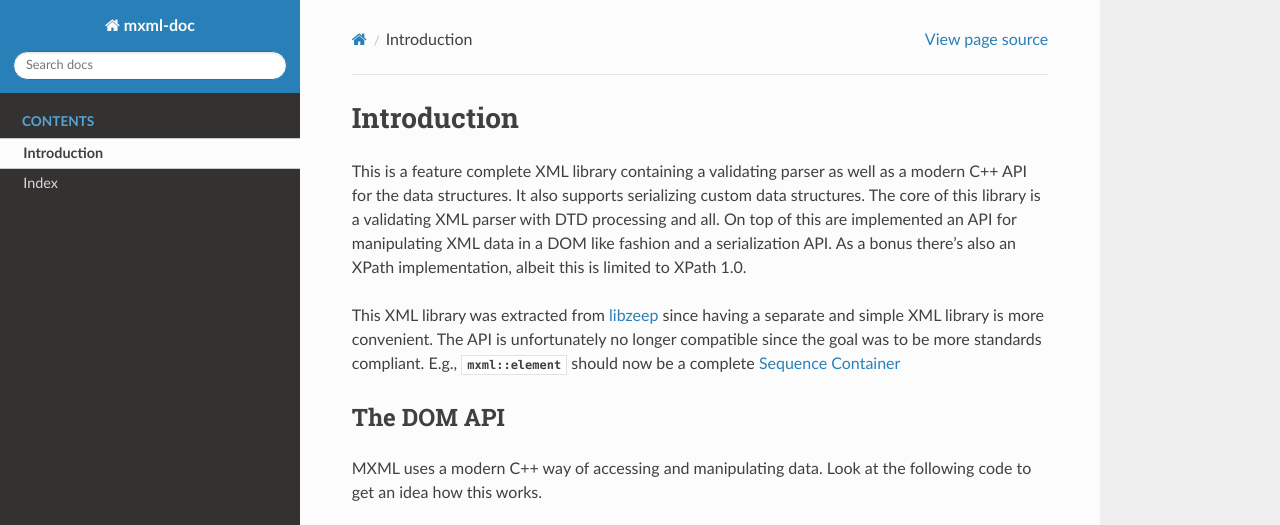
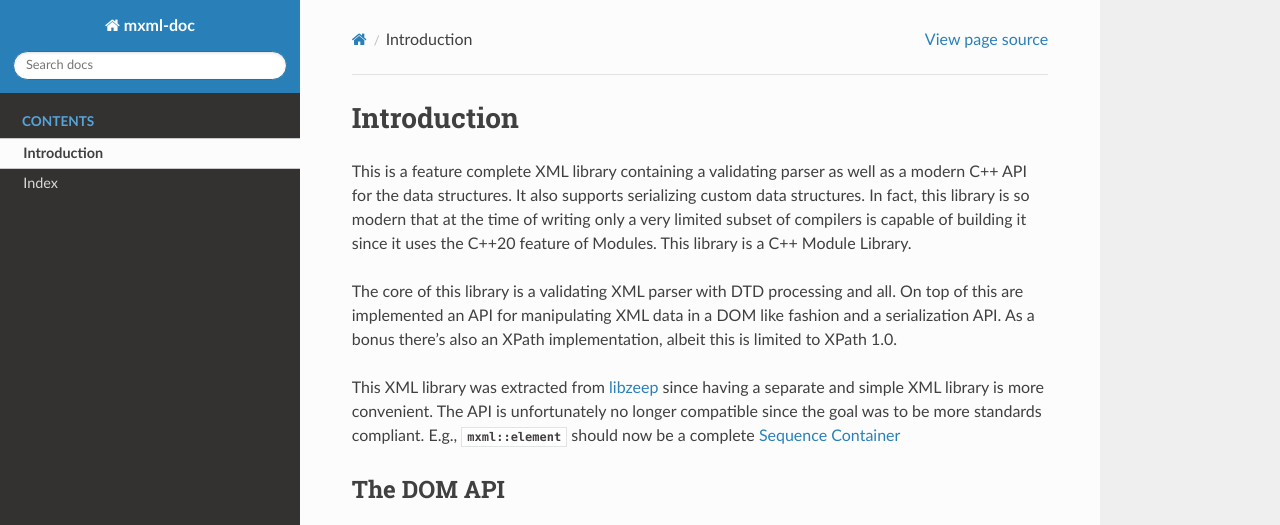
Before and after one commit to mhekkel/mxml, a Sphinx documentation site: the page built from docs/index.rst, in a window 1280 px wide and 900 px high, cut to the strip 0-525 px from the top of the window. Built offline with Sphinx 7.4.7 and the Read the Docs theme 2.0.0, drawn with Linux system fonts in a browser that asks for light colours; pages that are not in the unit, such as notebooks, are missing from menus.

```diff
--- a/docs/index.rst
+++ b/docs/index.rst
@@ -1,7 +1,8 @@
 Introduction
 ============
 
-This is a feature complete XML library containing a validating parser as well as a modern C++ API for the data structures. It also supports serializing custom data structures.
+This is a feature complete XML library containing a validating parser as well as a modern C++ API for the data structures. It also supports serializing custom data structures. In fact, this library is so modern that at the time of writing only a very limited subset of compilers is capable of building it since it uses the C++20 feature of Modules. This library is a C++ Module Library.
+
 The core of this library is a validating XML parser with DTD processing and all. On top of this are implemented an API for manipulating XML data in a DOM like fashion and a serialization API. As a bonus there's also an XPath implementation, albeit this is limited to XPath 1.0.
 
 This XML library was extracted from `libzeep <https://github.com/mhekkel/libzeep>`_ since having a separate and simple XML library is more convenient. The API is unfortunately no longer compatible since the goal was to be more standards compliant. E.g., :cpp:class:`mxml::element` should now be a complete `Sequence Container <https://en.cppreference.com/w/cpp/named_req/SequenceContainer>`_
```
Also changed, not shown: README.md (+10 -3 lines).
